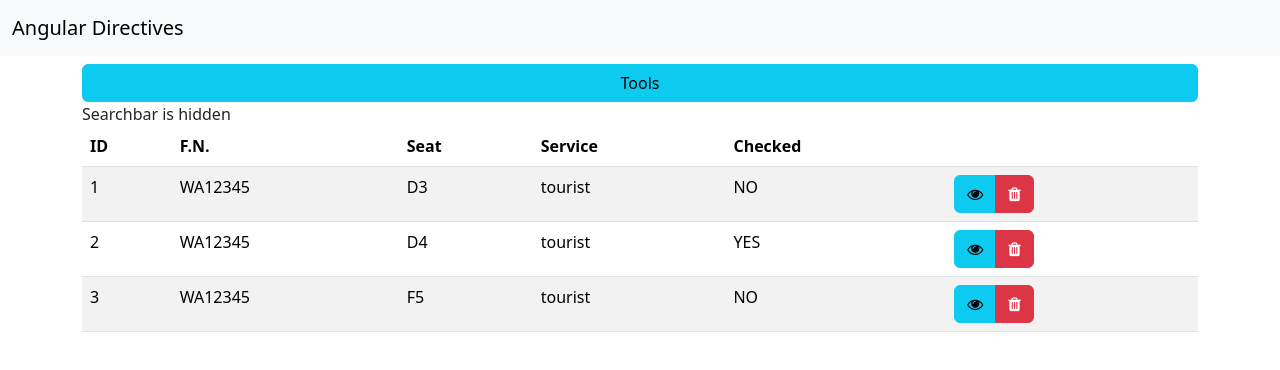
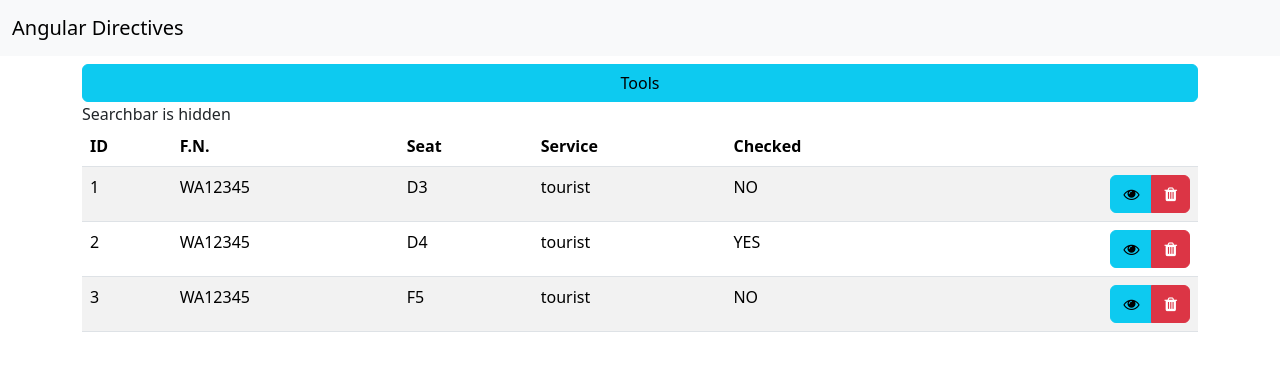
Before and after one commit to Training360/Angular-basic-2023-http, an Angular app: page / in a window 1280 px wide. Shown: the top 370 px of the page. Built offline with nearby package versions, Linux system fonts and the light colour scheme.

Commit message:
push groput to the right

```diff
--- a/src/app/common/btn-group/btn-group.component.html
+++ b/src/app/common/btn-group/btn-group.component.html
@@ -1,3 +1,4 @@
+<div class="group-parent">
   <div class="btn-group">
     <ng-container *ngFor="let btn of buttons">
       <ng-container [ngSwitch]="btn.type">
@@ -40,3 +41,4 @@
       </ng-container>
     </ng-container>
   </div>
+</div>
--- a/src/app/common/btn-group/btn-group.component.scss
+++ b/src/app/common/btn-group/btn-group.component.scss
@@ -0,0 +1,7 @@
+.group-parent {
+  display: flex;
+  .btn-group {
+    margin-left: auto;
+    order: 2;
+  }
+}
```
Lines whose indentation alone changed are shown as unchanged.
